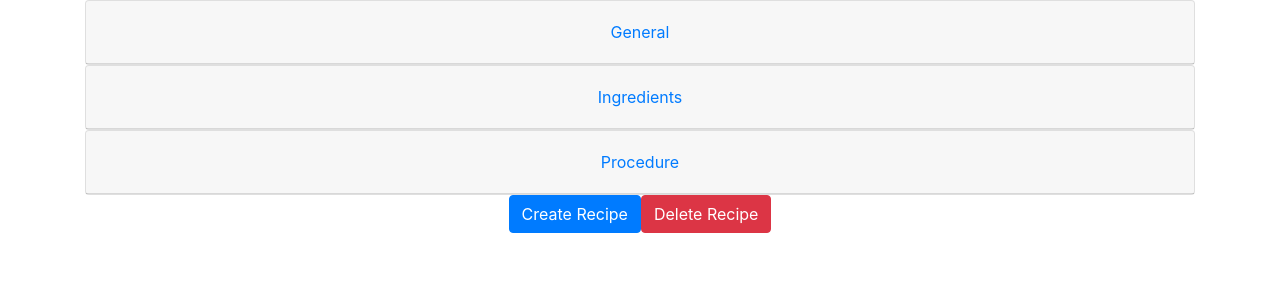
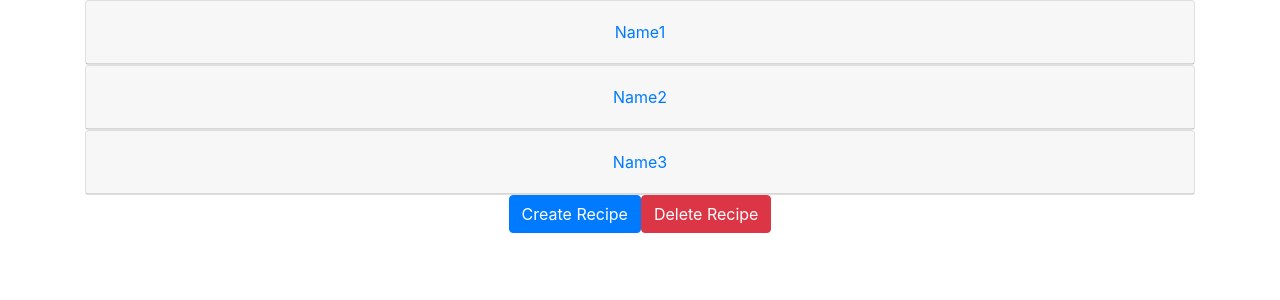
Before and after one commit to CosetteR/tender-recipe-app, a React (Create React App) app: page / in a window 1280 px wide. Shown: the top 300 px of the page. Built offline with nearby package versions, Linux system fonts and the light colour scheme.

Commit message:
Update App.js

```diff
--- a/src/App.js
+++ b/src/App.js
@@ -11,6 +11,10 @@ class App extends Component {
   state ={
     recipes: [
       {recipeName: "Name1", description: "dummy text", ingredients: ["Ingredient1", "Ingredient2", "Ingredient3"],
+      procedure: ["Step1", "Step2", "Step3"]},
+      {recipeName: "Name2", description: "dummy text", ingredients: ["Ingredient1", "Ingredient2", "Ingredient3"],
+      procedure: ["Step1", "Step2", "Step3"]},
+      {recipeName: "Name3", description: "dummy text", ingredients: ["Ingredient1", "Ingredient2", "Ingredient3"],
       procedure: ["Step1", "Step2", "Step3"]}
     ],
     showAdd: false,
@@ -60,56 +64,24 @@ class App extends Component {
 
   render() {
     const {recipes, newestRecipe} = this.state;
-    console.log(newestRecipe);
     return (
       <div className = "App container">
-        {recipes.map((recipe, index)=>(
           <Accordion>
+          {recipes.map((recipe, index)=>(
             <Card>
               <Card.Header>
                   <Accordion.Toggle as ={Button} variant="link" eventKey = "0">
-                  General
+                  {recipe.recipeName}
                   </Accordion.Toggle>
               </Card.Header>
               <Accordion.Collapse eventKey="0">
                 <Card.Body>
-                  <h2> {recipe.recipeName} </h2>
                   {recipe.description}
-                  <ButtonToolbar>
-                    <Button variant="default">Edit Section</Button>
-                  </ButtonToolbar>
-                </Card.Body>
-              </Accordion.Collapse>
-            </Card>
-
-            <Card>
-              <Card.Header>
-                <Accordion.Toggle as ={Button} variant="link" eventKey = "1">
-                Ingredients
-                </Accordion.Toggle>
-              </Card.Header>
-              <Accordion.Collapse eventKey="1">
-                <Card.Body>
                   <ol>
                    {recipe.ingredients.map((item)=>(
                      <li key={item}>{item}</li>
                    ))}
                   </ol>
-                  <ButtonToolbar>
-                    <Button variant="default">Edit Section</Button>
-                  </ButtonToolbar>
-                </Card.Body>
-              </Accordion.Collapse>
-            </Card>
-
-            <Card>
-              <Card.Header>
-                <Accordion.Toggle as ={Button} variant="link" eventKey = "2">
-                Procedure
-                </Accordion.Toggle>
-              </Card.Header>
-              <Accordion.Collapse eventKey="2">
-                <Card.Body>
                   <ol>
                    {recipe.procedure.map((item)=>(
                      <li key={item}>{item}</li>
@@ -121,8 +93,9 @@ class App extends Component {
                 </Card.Body>
               </Accordion.Collapse>
             </Card>
+            ))}
           </Accordion>
-          ))}
+
 
 
         <Modal show={this.state.showAdd} onHide={this.close}>
```
